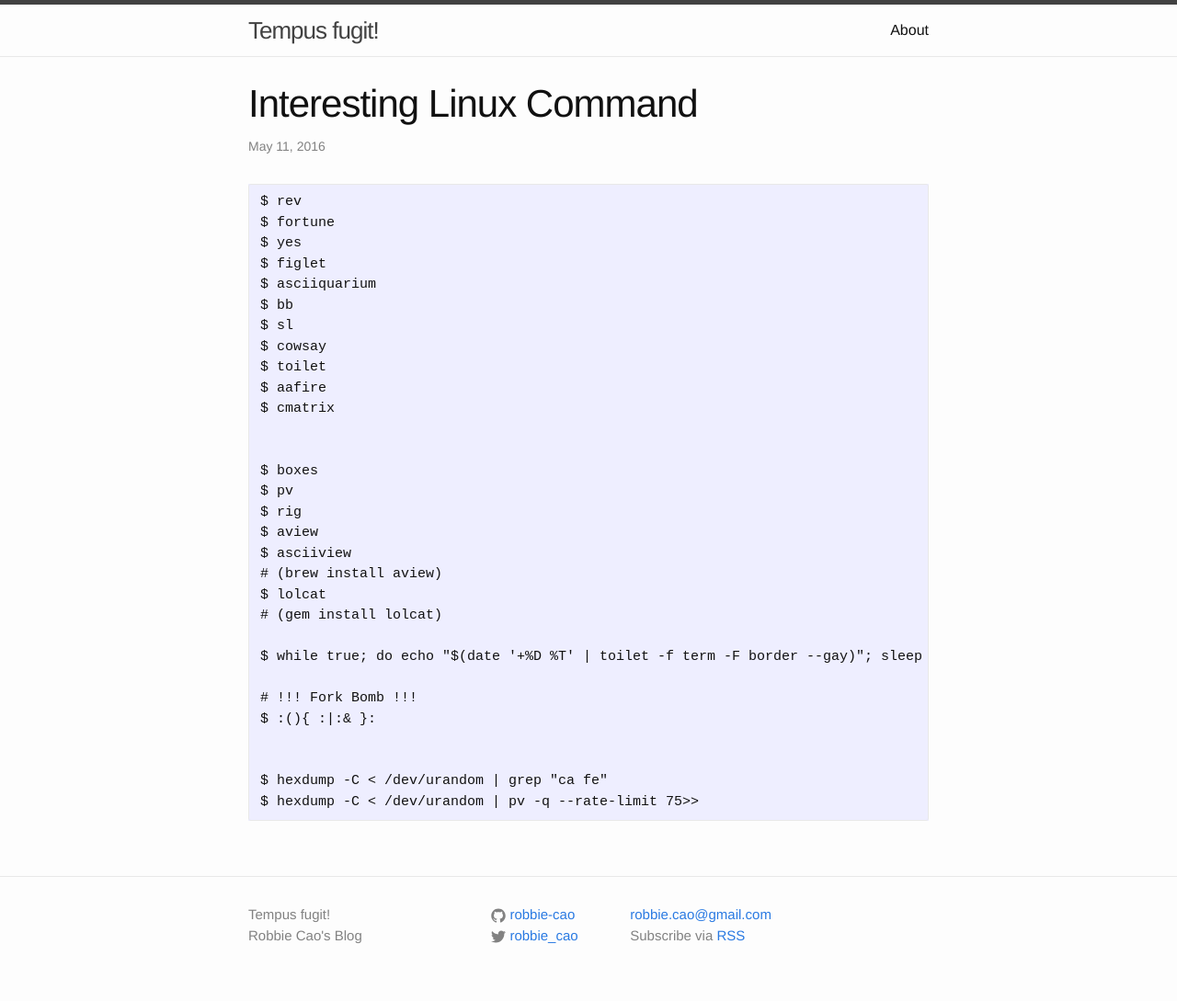
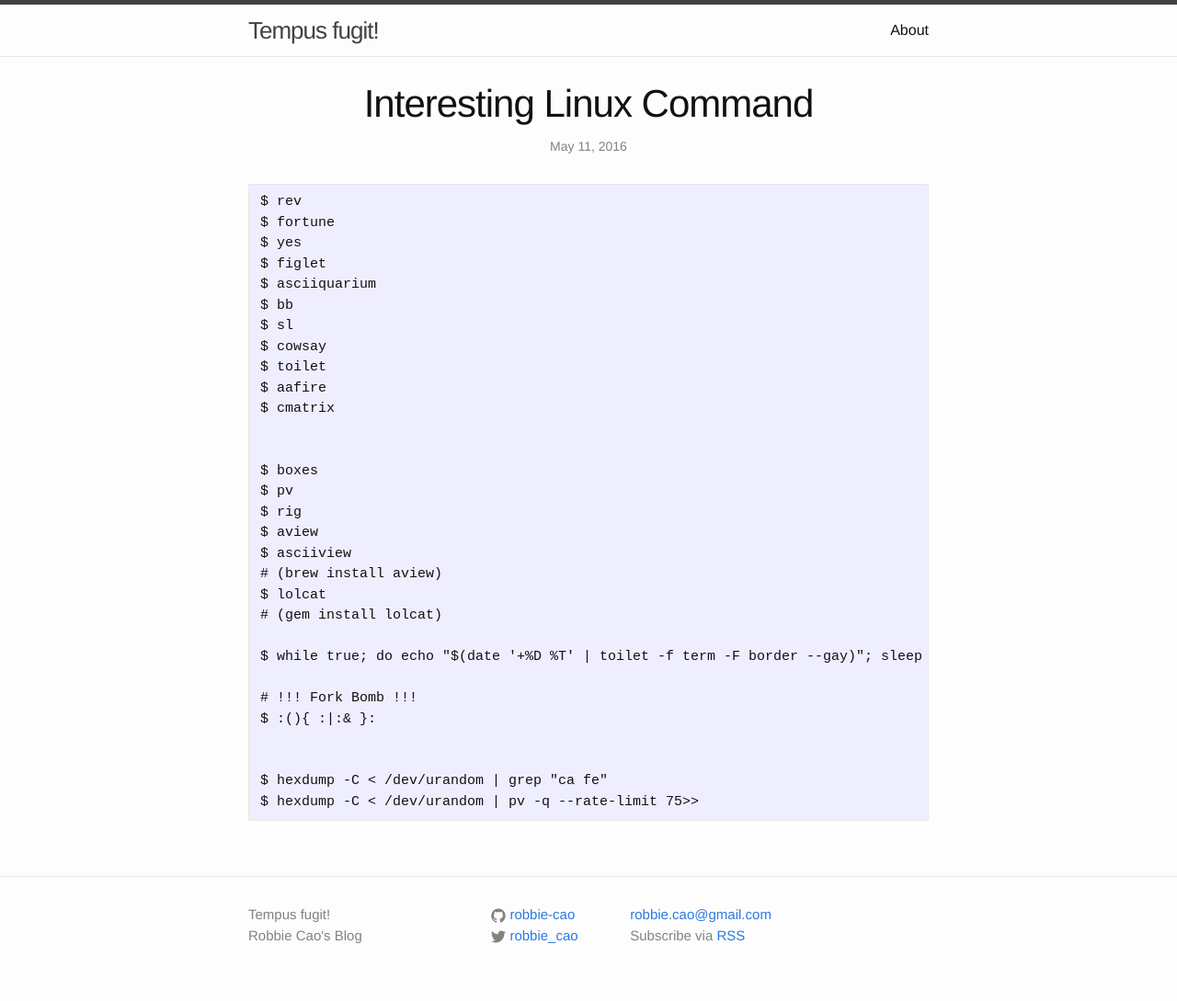
Before and after one commit to robbie-cao/test, a Jekyll site: the page built from _posts/2016-05-11-interesting-linux-command.md, in a window 1280 px wide. Shown: the whole page at 92% size. Built offline with Jekyll 4.4.1, drawn with Linux system fonts in a browser that asks for light colours.

Commit message:
Update post page layout
Signed-off-by: Robbie Cao <robbie.cao@gmail.com>

```diff
--- a/_includes/head.html
+++ b/_includes/head.html
@@ -1,6 +1,6 @@
 <head>
   <meta charset="utf-8">
-  <meta http-equiv="X-UA-Compatible" content="IE=edge">
+  <meta http-equiv="X-UA-Compatible" content="chrome=1">
   <meta name="viewport" content="width=device-width, initial-scale=1">
 
   <title>{% if page.title %}{{ page.title | escape }}{% else %}{{ site.title | escape }}{% endif %}</title>
--- a/_layouts/default.html
+++ b/_layouts/default.html
@@ -5,6 +5,7 @@
 
     <body>
 
+        <div id="container">
             {% include header.html %}
 
             <div class="page-content">
@@ -15,6 +16,9 @@
 
             {% include footer.html %}
 
+
+        </div>
+
     </body>
 
 </html>
--- a/_layouts/post.html
+++ b/_layouts/post.html
@@ -4,8 +4,8 @@
 <article class="post" itemscope itemtype="http://schema.org/BlogPosting">
 
   <header class="post-header">
-    <h1 class="post-title" itemprop="name headline">{{ page.title }}</h1>
-    <p class="post-meta"><time datetime="{{ page.date | date_to_xmlschema }}" itemprop="datePublished">{{ page.date | date: "%b %-d, %Y" }}</time>{% if page.author %} • <span itemprop="author" itemscope itemtype="http://schema.org/Person"><span itemprop="name">{{ page.author }}</span></span>{% endif %}</p>
+    <h1 class="post-title" itemprop="name headline" align="center">{{ page.title }}</h1>
+    <p class="post-meta" align="center"><time datetime="{{ page.date | date_to_xmlschema }}" itemprop="datePublished">{{ page.date | date: "%b %-d, %Y" }}</time>{% if page.author %} • <span itemprop="author" itemscope itemtype="http://schema.org/Person"><span itemprop="name">{{ page.author }}</span></span>{% endif %}</p>
   </header>
 
   <div class="post-content" itemprop="articleBody">
--- a/stylesheets/stylesheet.css
+++ b/stylesheets/stylesheet.css
@@ -90,7 +90,7 @@
 }
 
 .inner {
-  width: 620px;
+  width: 800px;
   margin: 0 auto;
 }
 
@@ -168,7 +168,7 @@
 code, pre {
   margin-bottom: 30px;
   font-family: Monaco, "Bitstream Vera Sans Mono", "Lucida Console", Terminal;
-  font-size: 14px;
+  font-size: 12px;
   color: #222;
 }
 
```
Lines whose indentation alone changed are shown as unchanged.
